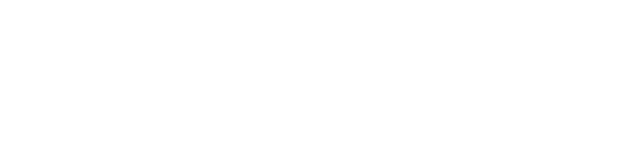
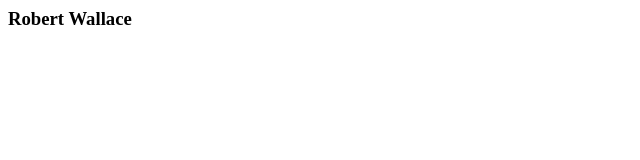
Before and after one commit to Robertdebrus/Robertdebrus.github.io, a plain HTML site: page index.html in a window 1280 px wide. Shown: the whole page, without its empty margins (0-640 px from the left). Drawn offline with Linux system fonts and the light colour scheme.

Commit message:
Update index.html

```diff
--- a/index.html
+++ b/index.html
@@ -3,5 +3,6 @@
 <title>Robert Wallace's Website</title>
 </head>
 <body>
+  <h3>Robert Wallace</h3>
 </body>
 </html>
```
